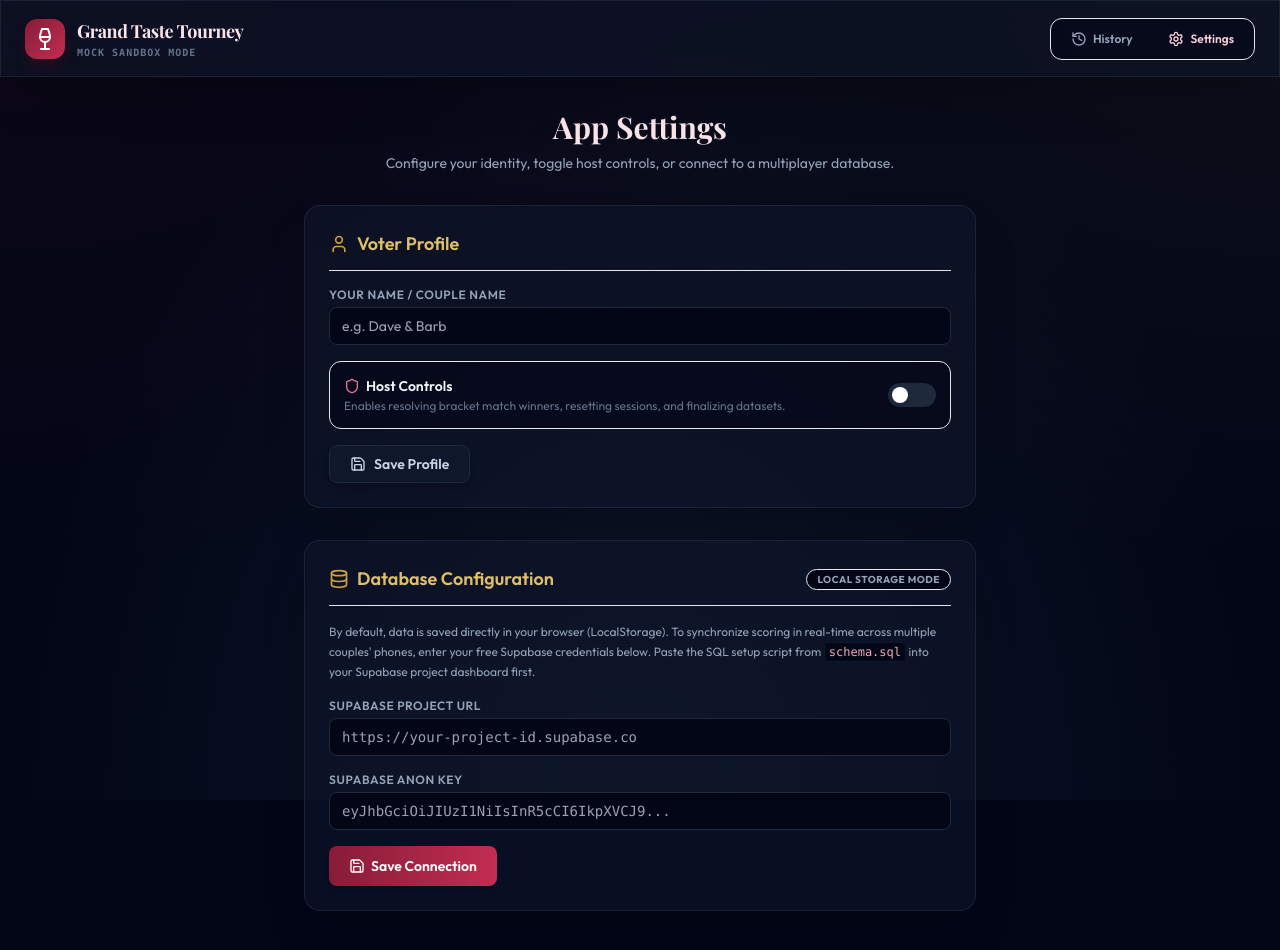
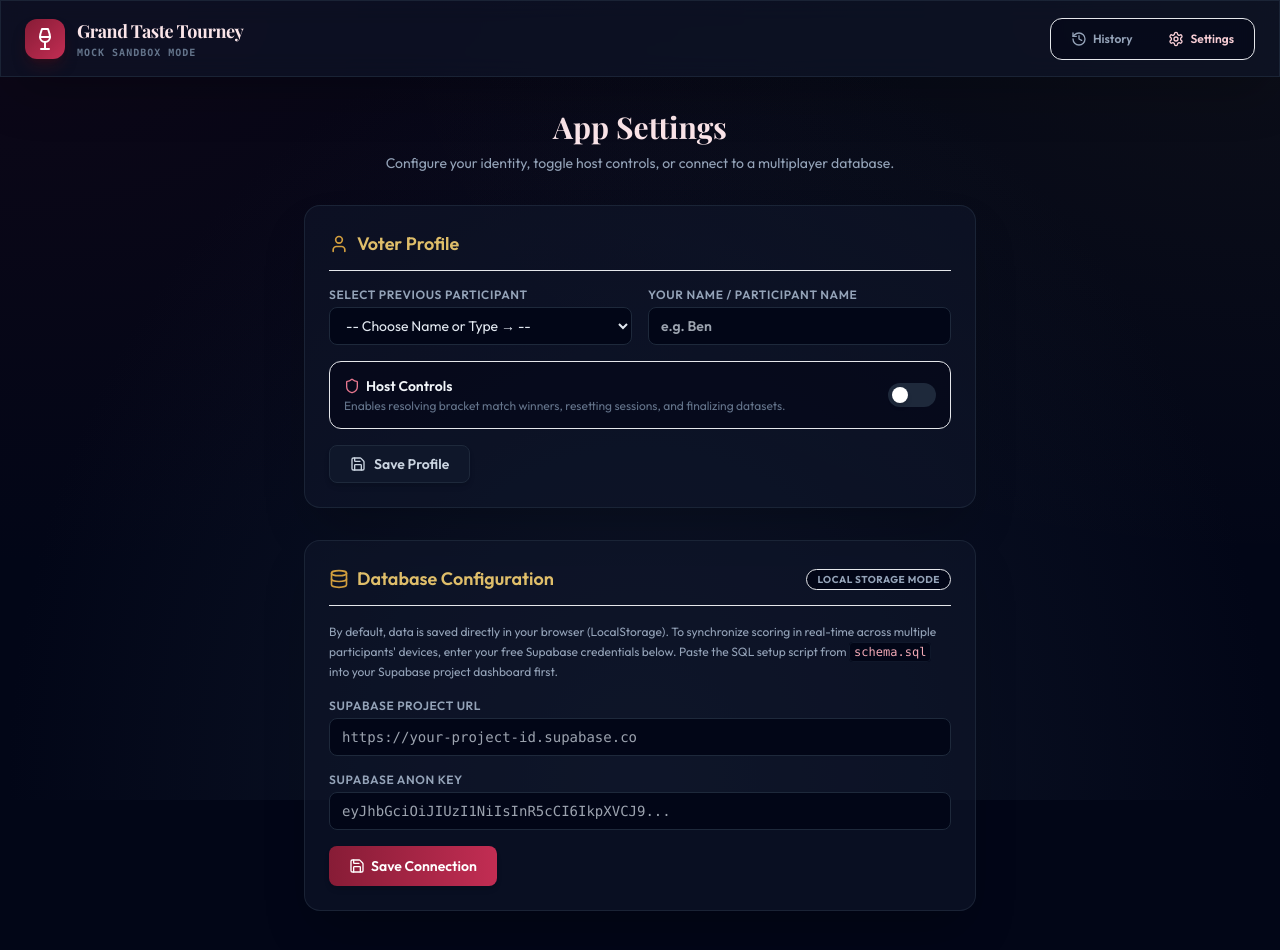
Before and after one commit to Neby123/wine-tasting-app, a React (Vite) app: page / in a window 1280 px wide. Both pictures are taken after a click on the button "Settings". Shown: the top 950 px of the page. Built offline with nearby package versions, Linux system fonts and the light colour scheme; a web font is replaced by a local one.

Commit message:
Implement participant dropdown standardization, 50/50 tie prevention, and individual taster refactoring

```diff
--- a/src/App.tsx
+++ b/src/App.tsx
@@ -287,7 +287,7 @@ export default function App() {
   // Vote Actions
   const handleSelectMatch = (matchId: string, wine1: string, wine2: string) => {
     if (!voterName) {
-      alert("Please set your Name/Couple name in settings before tasting!");
+      alert("Please set your Name/Participant name in settings before tasting!");
       setCurrentTab('settings');
       return;
     }
@@ -432,7 +432,7 @@ export default function App() {
               <WineIcon className="w-16 h-16 text-wine-400 mx-auto drop-shadow-[0_0_15px_rgba(135,28,54,0.3)] animate-pulse" />
               <h2 className="text-3xl font-bold font-serif text-slate-100">Initialize Tasting Session</h2>
               <p className="text-sm text-slate-400">
-                Ready to taste? Start a session to invite couples and log wines.
+                Ready to taste? Start a session to invite participants and log wines.
               </p>
             </div>
 
@@ -457,7 +457,7 @@ export default function App() {
                     <AlertCircle className="w-4 h-4 shrink-0 text-amber-400" />
                     <div className="space-y-1">
                       <p className="font-semibold mb-0.5">Profile Name Required</p>
-                      <p className="text-slate-400">Set your name/couple name in settings first so the app can register your wine contributions.</p>
+                      <p className="text-slate-400">Set your name in settings first so the app can register your wine contributions.</p>
                       <button
                         type="button"
                         onClick={() => setCurrentTab('settings')}
--- a/src/components/IntakeForm.tsx
+++ b/src/components/IntakeForm.tsx
@@ -74,7 +74,7 @@ export default function IntakeForm({
       <div className="text-center max-w-xl mx-auto space-y-2">
         <h2 className="text-3xl font-bold font-serif text-wine-100">Wine Registry</h2>
         <p className="text-slate-400 text-sm">
-          Every couple brings 2-3 bottles. Log your contributions below. Wine details are kept hidden from other tasters to preserve the blind taste test!
+          Every participant logs their bottle details below. Wine details are kept hidden from other tasters to preserve the blind taste test!
         </p>
       </div>
 
@@ -89,7 +89,7 @@ export default function IntakeForm({
             <form onSubmit={handleSubmit} className="space-y-4">
               <div>
                 <label className="block text-xs font-semibold text-slate-400 uppercase tracking-wider mb-1">
-                  Contributor Name (You / Couple)
+                  Contributor Name (You)
                 </label>
                 <div className="relative">
                   <span className="absolute inset-y-0 left-0 pl-3 flex items-center text-slate-500">
--- a/src/components/Settings.tsx
+++ b/src/components/Settings.tsx
@@ -20,10 +20,32 @@ export default function Settings({
   const [sbKey, setSbKey] = useState(() => localStorage.getItem('WINE_TASTING_SB_KEY') || '');
   const [savedMsg, setSavedMsg] = useState('');
   const [linkCopied, setLinkCopied] = useState(false);
+  const [participants, setParticipants] = useState<string[]>(() => {
+    const stored = localStorage.getItem('WINE_TASTING_PARTICIPANTS');
+    if (stored) {
+      try {
+        return JSON.parse(stored);
+      } catch (e) {}
+    }
+    const defaultList = ['Ben', 'Monica', 'Jack', 'Alexcia', 'David', 'Abby'];
+    localStorage.setItem('WINE_TASTING_PARTICIPANTS', JSON.stringify(defaultList));
+    return defaultList;
+  });
 
   const handleSaveProfile = (e: React.FormEvent) => {
     e.preventDefault();
-    onUpdateVoterName(name.trim());
+    const trimmedName = name.trim();
+    if (!trimmedName) return;
+
+    onUpdateVoterName(trimmedName);
+
+    // Save name to participants list if it's new
+    if (!participants.includes(trimmedName)) {
+      const updated = [...participants, trimmedName];
+      setParticipants(updated);
+      localStorage.setItem('WINE_TASTING_PARTICIPANTS', JSON.stringify(updated));
+    }
+
     setSavedMsg("Profile updated successfully!");
     setTimeout(() => setSavedMsg(''), 2000);
   };
@@ -86,18 +108,42 @@ export default function Settings({
         </h3>
 
         <form onSubmit={handleSaveProfile} className="space-y-4">
+          <div className="grid grid-cols-1 md:grid-cols-2 gap-4">
             <div>
               <label className="block text-xs font-semibold text-slate-400 uppercase tracking-wider mb-1">
-              Your Name / Couple Name
+                Select Previous Participant
+              </label>
+              <select
+                onChange={(e) => {
+                  if (e.target.value) {
+                    setName(e.target.value);
+                  }
+                }}
+                value={participants.includes(name) ? name : ""}
+                className="w-full px-3 py-2 bg-slate-950 border border-slate-800 focus:border-wine-500 rounded-lg text-slate-200 text-sm focus:outline-none focus:ring-1 focus:ring-wine-500"
+              >
+                <option value="">-- Choose Name or Type &rarr; --</option>
+                {participants.map((p) => (
+                  <option key={p} value={p}>
+                    {p}
+                  </option>
+                ))}
+              </select>
+            </div>
+
+            <div>
+              <label className="block text-xs font-semibold text-slate-400 uppercase tracking-wider mb-1">
+                Your Name / Participant Name
               </label>
               <input
                 type="text"
                 required
-              placeholder="e.g. Dave & Barb"
+                placeholder="e.g. Ben"
                 value={name}
                 onChange={(e) => setName(e.target.value)}
-              className="w-full px-3 py-2 bg-slate-950 border border-slate-800 focus:border-wine-500 rounded-lg text-slate-255 text-sm focus:outline-none focus:ring-1 focus:ring-wine-500"
+                className="w-full px-3 py-2 bg-slate-950 border border-slate-800 focus:border-wine-500 rounded-lg text-slate-200 text-sm focus:outline-none focus:ring-1 focus:ring-wine-500 font-semibold"
               />
+            </div>
           </div>
 
           <div className="flex items-center justify-between p-3.5 bg-slate-950/60 border border-slate-850 rounded-xl">
@@ -147,7 +193,7 @@ export default function Settings({
 
         <form onSubmit={handleSaveDB} className="space-y-4">
           <p className="text-xs text-slate-400 leading-relaxed">
-            By default, data is saved directly in your browser (LocalStorage). To synchronize scoring in real-time across multiple couples' phones, enter your free Supabase credentials below. Paste the SQL setup script from <code className="text-wine-300 bg-slate-950 px-1 py-0.5 rounded border border-slate-900">schema.sql</code> into your Supabase project dashboard first.
+            By default, data is saved directly in your browser (LocalStorage). To synchronize scoring in real-time across multiple participants' devices, enter your free Supabase credentials below. Paste the SQL setup script from <code className="text-wine-300 bg-slate-950 px-1 py-0.5 rounded border border-slate-900">schema.sql</code> into your Supabase project dashboard first.
           </p>
 
           <div>
--- a/src/components/VotingSlider.tsx
+++ b/src/components/VotingSlider.tsx
@@ -1,6 +1,6 @@
 import React, { useState, useEffect } from 'react';
 import { Vote } from '../utils/mockData';
-import { ChevronLeft, ChevronRight, ThumbsUp, Scale, Edit3 } from 'lucide-react';
+import { ChevronLeft, ChevronRight, ThumbsUp, Scale, Edit3, AlertCircle } from 'lucide-react';
 
 interface VotingSliderProps {
   matchId: string;
@@ -218,6 +218,16 @@ export default function VotingSlider({
             <p className="text-xs text-slate-500 mt-1 font-mono">
               Margin: {sliderVal === 50 ? "Even" : `${Math.abs(50 - sliderVal)}% preference`} (Value: {sliderVal})
             </p>
+
+            {sliderVal === 50 && (
+              <div className="mt-4 max-w-md mx-auto bg-amber-950/20 border border-amber-900/30 rounded-xl p-3 flex items-start gap-2.5 text-xs text-amber-300 text-left animate-pulse">
+                <AlertCircle className="w-4 h-4 shrink-0 text-amber-400 mt-0.5" />
+                <div className="space-y-0.5">
+                  <p className="font-bold">Matchup cannot end in a tie!</p>
+                  <p className="text-slate-400">Please nudge the slider slightly left (Wine {wine1Label}) or right (Wine {wine2Label}) to indicate your preference.</p>
+                </div>
+              </div>
+            )}
           </div>
         </div>
 
@@ -233,20 +243,24 @@ export default function VotingSlider({
 
           <button
             type="submit"
-            disabled={isSubmitting}
+            disabled={isSubmitting || sliderVal === 50}
             className={`py-2.5 px-8 text-white font-semibold rounded-lg text-sm shadow-lg transition-all ${
-              success
-                ? 'bg-emerald-600 hover:bg-emerald-500 shadow-emerald-950/20'
-                : 'bg-gradient-to-r from-wine-850 to-wine-600 hover:from-wine-700 hover:to-wine-500 shadow-wine-950/20'
+              sliderVal === 50
+                ? 'bg-slate-800 text-slate-500 border border-slate-700 cursor-not-allowed shadow-none'
+                : success
+                  ? 'bg-emerald-600 hover:bg-emerald-500 shadow-emerald-950/20'
+                  : 'bg-gradient-to-r from-wine-850 to-wine-600 hover:from-wine-700 hover:to-wine-500 shadow-wine-950/20'
             }`}
           >
             {isSubmitting
               ? "Saving..."
               : success
                 ? "Vote Logged!"
-                : existingVote
-                  ? "Update Vote"
-                  : "Submit Vote"}
+                : sliderVal === 50
+                  ? "Tie Not Allowed"
+                  : existingVote
+                    ? "Update Vote"
+                    : "Submit Vote"}
           </button>
         </div>
       </form>
--- a/src/utils/mockData.ts
+++ b/src/utils/mockData.ts
@@ -184,6 +184,9 @@ export const initMockDB = () => {
   if (!localStorage.getItem(LS_KEYS.VOTES)) {
     saveToLS(LS_KEYS.VOTES, [] as Vote[]);
   }
+  if (!localStorage.getItem('WINE_TASTING_PARTICIPANTS')) {
+    saveToLS('WINE_TASTING_PARTICIPANTS', ['Ben', 'Monica', 'Jack', 'Alexcia', 'David', 'Abby']);
+  }
 
   const existingHistory = localStorage.getItem(LS_KEYS.HISTORY);
   if (!existingHistory) {
```
Lines whose indentation alone changed are shown as unchanged.
